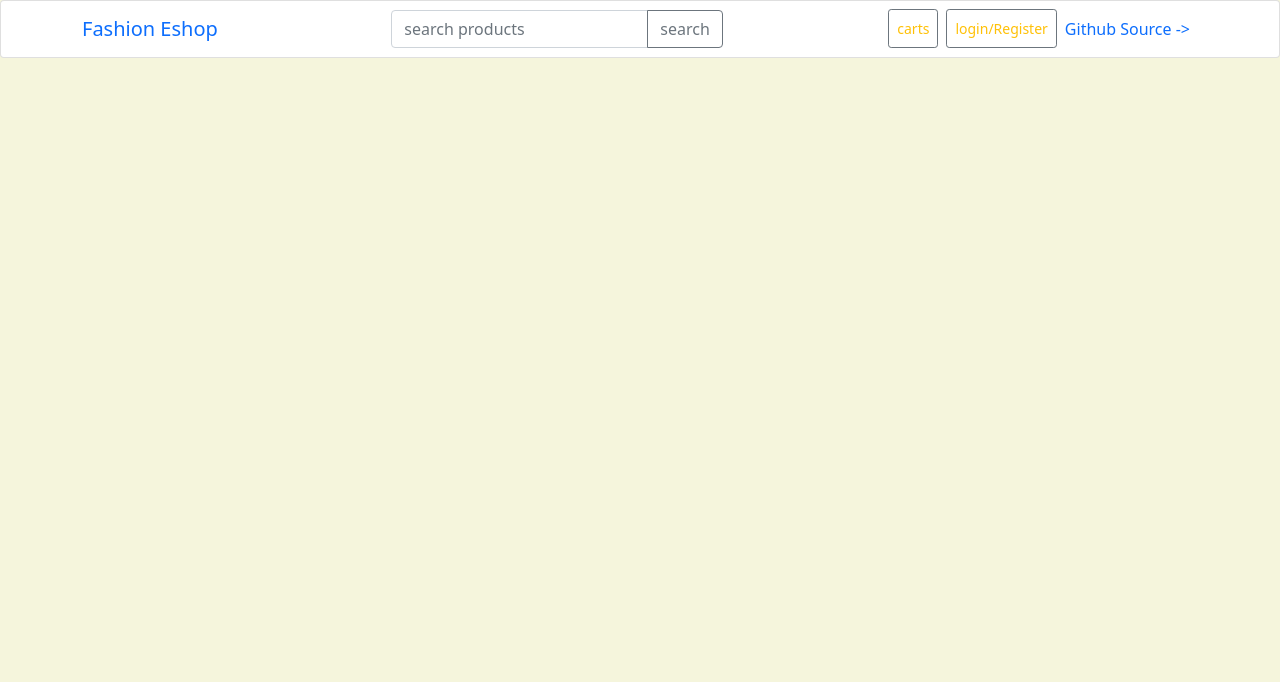
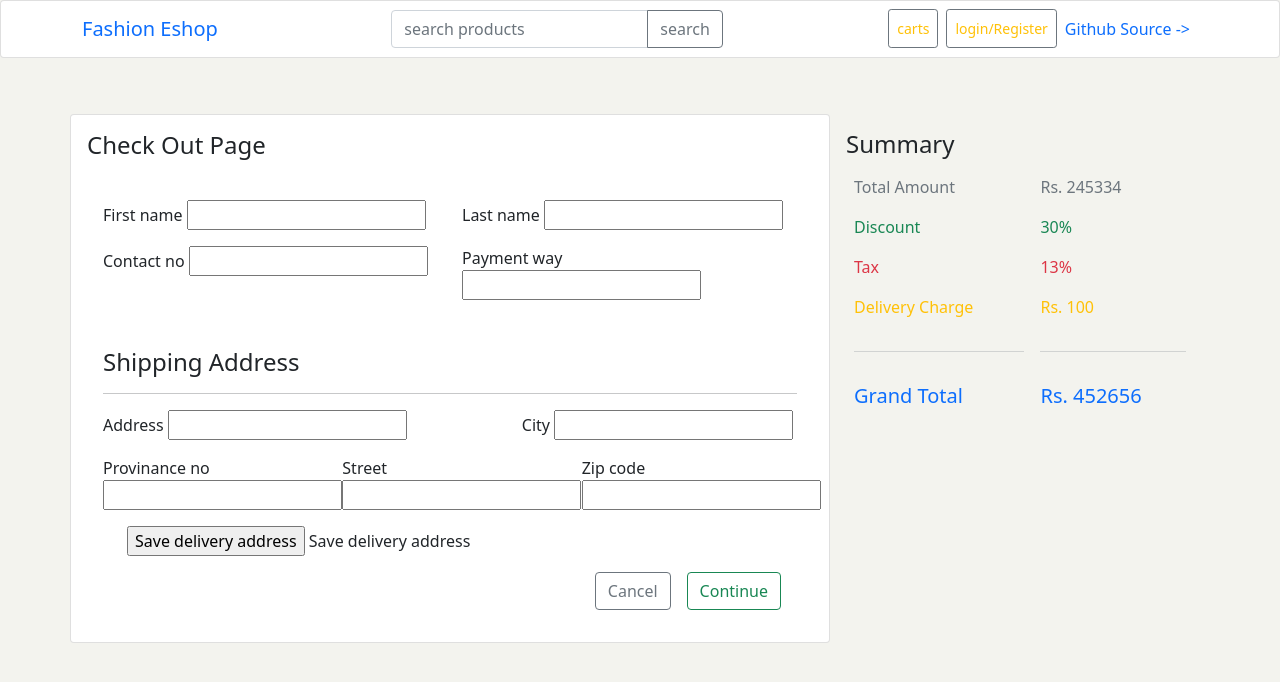
Before and after one commit to sirjandrn25/fashion_eshop_backend, a Django app: template frontend/templates/home/checkout.html in a window 1280 px wide. Shown: the top 682 px of the page. Run offline with Django 4.2, Linux system fonts and the light colour scheme; the template is opened without the code that fills it, so the values that code supplies are empty, except form fields; tables that the repository leaves empty hold one stand-in row (values such as "Sample post"); form fields are guessed from the names that the template uses; parts of the project's set-up code (start-up, migrations or seed data) failed here and were passed over.

Commit message:
checkout ui part done

```diff
--- a/frontend/templates/base/layout.html
+++ b/frontend/templates/base/layout.html
@@ -10,7 +10,7 @@
 
     <title>Fashion Shop</title>
   </head>
-  <body style="background-color: beige;">
+  <body style="background-color: rgb(243, 243, 238);">
     <nav>
         <nav class="navbar navbar-expand-lg card">
             <div class="container">
--- a/frontend/templates/home/checkout.html
+++ b/frontend/templates/home/checkout.html
@@ -1,8 +1,135 @@
-{% extends 'base/layout.html' %}
+{% extends 'base/layout.html' %} {% block main_content %}
 
-{% block main_content %}
+<div class="container my-5 py-2">
+  <div class="row">
+    <div class="col-8 p-3 card">
+      <h4>Check Out Page</h4>
+      <form method="post" action="" class="mt-3 p-3">
+        {% csrf_token %}
+        <div class="mb-3 row">
+          <div class="col">
+            {{form.firstName.label_tag}}
+            {{form.firstName}}
+            <!-- <label for="id_firstName" class="form-label">First Name</label> -->
+            <!-- <input type="text" id="id_firstName" class="form-control" placeholder="First Name" required /> -->
+          </div>
 
-    <div class="container my-5 py-3">
+          <div class="col">
+            {{form.lastName.label_tag}}
+            {{form.lastName}}
+            <!-- <label for="id_lastName" class="form-label">Last Name</label> -->
+            <!-- <input type="text" class="form-control" placeholder="Last Name" required /> -->
+          </div>
+        </div>
+        <div class="mb-5 row">
+            <div class="col">
+              {{form.contact_no.label_tag}}
+              {{form.contact_no}}
 
+              {% for error in form.contact_no.errors %}
+                <small class="text-danger">{{error}}</small>
+              {% endfor %}
+              <!-- <label for="id_firstName" class="form-label">Phone No </label>
+              <input type="text" id="id_firstName" class="form-control" placeholder="9845628469" required /> -->
+            </div>
+
+            <div class="col">
+              {{form.payment_way.label_tag}}
+              {{form.payment_way}}
+              <!-- <label for="id_lastName" class="form-label">Payment Way</label>
+              <select class="form-select" aria-label="Default select example" required>
+                <option selected>choose payment method</option>
+                <option value="pay_by_cash">Pay By Cash</option>
+                <option value="khalti">Khalti</option>
+                <option value="e-sewa">E-sewa</option>
+              </select> -->
+            </div>
+          </div>
+
+          <h4>Shipping Address</h4>
+          <hr>
+          <div class="mb-3 row">
+            <div class="col-7">
+              {{form.address.label_tag}}
+              {{form.address}}
+                <!-- <label for="id_address" class="form-label">Address</label>
+                <input type="text" class="form-control" placeholder="Enter your address" required> -->
+            </div>
+            <div class="col-5">
+              {{form.city.label_tag}}
+              {{form.city}}
+                <!-- <label for="id_city" class="form-label">City</label>
+                <input type="text" class="form-control" placeholder="Enter your city" required> -->
+            </div>
+
+          </div>
+          <div class="mb-3 row">
+              <div class="col-4">
+                {{form.provinance_no.label_tag}}
+                {{form.provinance_no}}
+                  <!-- <label for="id_provinance_number" class="form-label">Provinance Number</label>
+                  <input type="text" class="form-control" placeholder="Enter provinance number"> -->
+              </div>
+              <div class="col-4">
+                {{form.street.label_tag}}
+                {{form.street}}
+                  <!-- <label for="id_provinance_number" class="form-label">Street</label>
+                  <input type="text" class="form-control" placeholder="Enter Street"> -->
+              </div>
+              <div class="col-4">
+                {{form.zip_code.label_tag}}
+                {{form.zip_code}}
+                  <!-- <label for="id_provinance_number" class="form-label">Zip Code</label>
+                  <input type="text" class="form-control" placeholder="Enter Zip Code"> -->
+              </div>
+          </div>
+          <div class="form-check mb-3">
+            {{form.save_delivery_address}}
+            {{form.save_delivery_address.label_tag}}
+            <!-- <input class="form-check-input" type="checkbox" value="" id="save_address">
+            <label class="form-check-label" for="save_address">
+              Save this address
+            </label> -->
+          </div>
+          <div class="d-flex justify-content-end">
+              <button  class="btn btn-outline-secondary">Cancel</button>
+            <button type="submit" class="btn btn-outline-success mx-3">Continue</button>
+          </div>
+      </form>
     </div>
+    <div class="col-4 p-3">
+      <h4>Summary</h4>
+      <div>
+        <table class="table table-borderless text-secondary">
+          <tr>
+            <td>Total Amount</td>
+            <td>Rs. 245334</td>
+          </tr>
+          <tr class="text-success">
+            <td>Discount</td>
+            <td>30%</td>
+          </tr>
+          <tr class="text-danger">
+            <td>Tax</td>
+            <td>13%</td>
+          </tr>
+          <tr class="text-warning">
+            <td>Delivery Charge</td>
+            <td>Rs. 100</td>
+          </tr>
+          <tfoot>
+            <tr>
+              <td><hr /></td>
+              <td><hr /></td>
+            </tr>
+            <tr class="text-primary h5">
+              <td>Grand Total</td>
+              <td>Rs. 452656</td>
+            </tr>
+          </tfoot>
+        </table>
+      </div>
+    </div>
+  </div>
+</div>
 {% endblock main_content %}
--- a/frontend/urls.py
+++ b/frontend/urls.py
@@ -2,7 +2,7 @@ import imp
 from django.urls import path
 
 from frontend.views.cart import cartView
-from frontend.views.checkout import checkout_view
+from frontend.views.checkout import CheckoutView
 from .views.home import *
 from .views.user_auth import *
 
@@ -15,5 +15,5 @@ urlpatterns = [
     path("product/<str:product_title>/",product_detail,name="product_detail"),
     path("product_size_stock/",product_size_stock,name="product_size_stock"),
     path("cart/",cartView,name="cart"),
-    path("checkout/",checkout_view,name="checkout"),
+    path("checkout/",CheckoutView.as_view(),name="checkout"),
 ]
--- a/frontend/views/cart.py
+++ b/frontend/views/cart.py
@@ -2,7 +2,7 @@ from django.shortcuts import render,redirect
 from frontend.decorators import custom_login_required
 
 
-@custom_login_required(login_url="/user_login")
+
 def cartView(request):
     carts = request.session.get('carts')
     print(request.session.keys())
--- a/frontend/views/home.py
+++ b/frontend/views/home.py
@@ -14,8 +14,6 @@ def index(request):
         'fashions':fashions,
         'products':products
     }
-
-
 
     return render(request,"home/index.html",context)
 
```
Also changed, not shown: frontend/forms/checkout.py (added, +54 -0 lines), frontend/views/checkout.py (+38 -4 lines).
